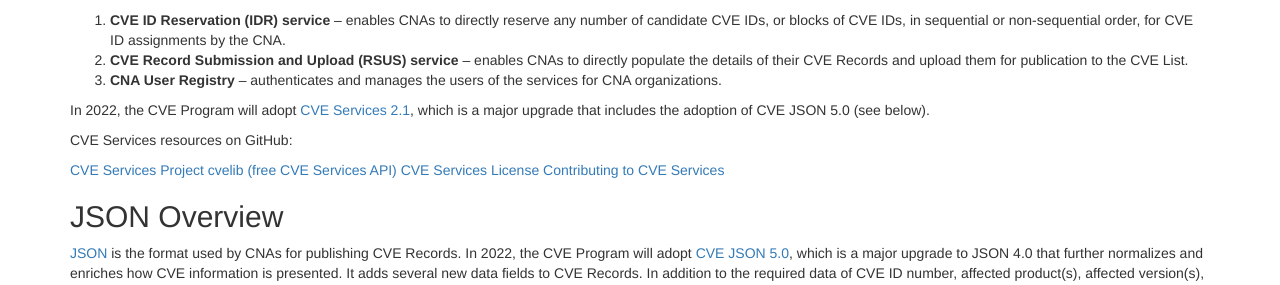
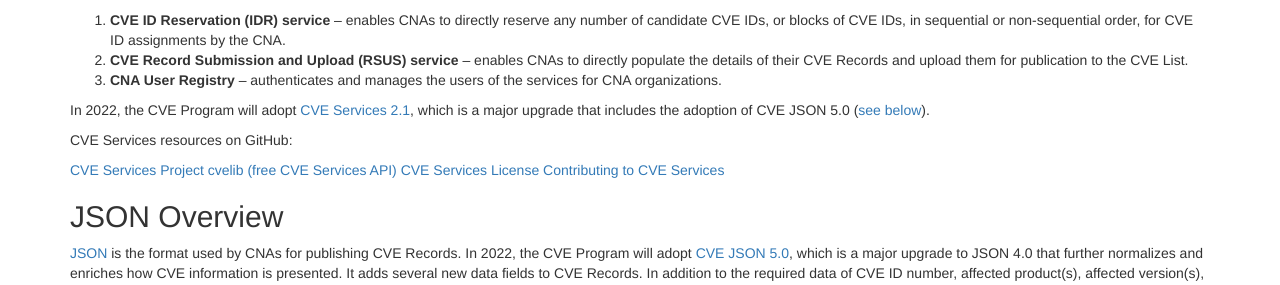
Before and after one commit to CVEProject/cveproject.github.io, a Jekyll site: the page built from automation-cve-services.md, in a window 1280 px wide. Shown: the part 298-583 px from the top of the page. Built offline with Jekyll 4.4.1, drawn with Linux system fonts in a browser that asks for light colours; nearby versions of some CDN libraries; part of the change alters nothing that is shown.

```diff
--- a/automation-cve-services.md
+++ b/automation-cve-services.md
@@ -17,7 +17,7 @@ The CVE Services architecture includes the following components:
   <li><strong>CNA User Registry</strong> – authenticates and manages the users of the services for CNA organizations.</li>
 </ol>
 
-In 2022, the CVE Program will adopt [CVE Services 2.1](https://github.com/CVEProject/cve-services#project), which is a major upgrade that includes the adoption of CVE JSON 5.0 (see below).
+In 2022, the CVE Program will adopt [CVE Services 2.1](https://github.com/CVEProject/cve-services#project), which is a major upgrade that includes the adoption of CVE JSON 5.0 ([see below](https://cveproject.github.io/automation-cve-services#json-overview)).
 
 CVE Services resources on GitHub:
 
```
